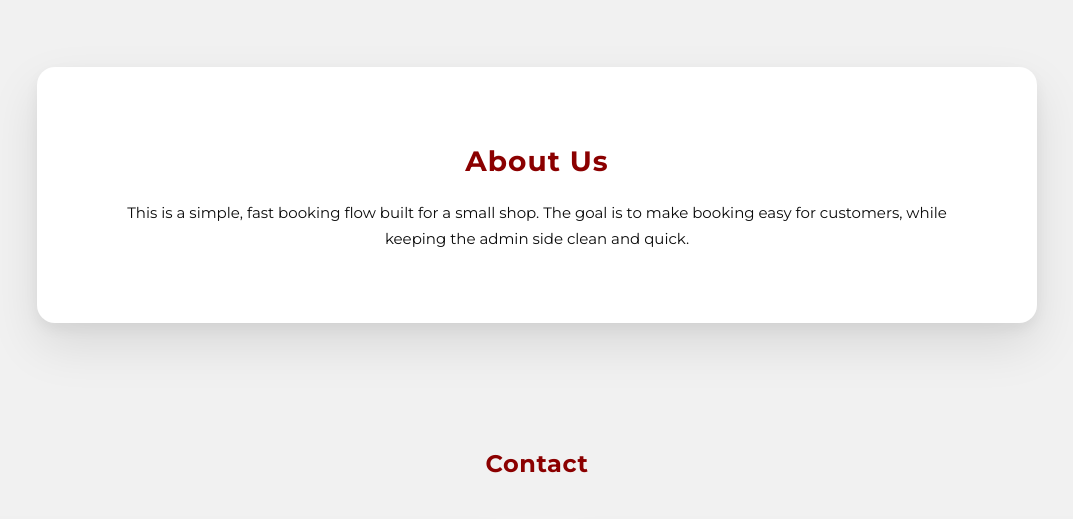
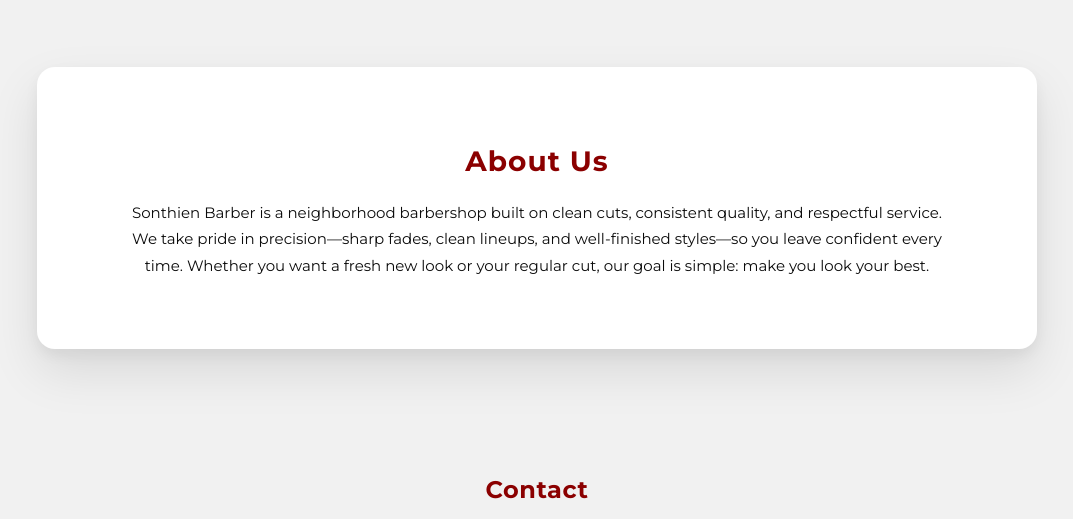
Before and after one commit to RealTimGFM/ScheduleBooker, a Flask app: page /services in a window 1280 px wide. Shown: the part 1013-1532 px from the top of the page, without its empty margins (103-1176 px from the left). Run offline with Flask 3, Linux system fonts and the light colour scheme; data that the repository does not hold is empty.

Commit message:
Update services.html

```diff
--- a/schedulebooker/templates/public/services.html
+++ b/schedulebooker/templates/public/services.html
@@ -78,9 +78,9 @@ ${{ "%.2f"|format(s.price or 0) }}{%- if s.price_is_from %}+{%- endif -%}
 <section class="container" id="about">
   <h2 class="title">About Us</h2>
   <p class="intro-text">
-    This is a simple, fast booking flow built for a small shop. The goal is to make booking easy for customers,
-    while keeping the admin side clean and quick.
-  </p>
+    Sonthien Barber is a neighborhood barbershop built on clean cuts, consistent quality, and respectful service. We
+    take pride in precision—sharp fades, clean lineups, and well-finished styles—so you leave confident every time.
+    Whether you want a fresh new look or your regular cut, our goal is simple: make you look your best. </p>
 </section>
 
 <section class="card-grid section" id="contact">
```
